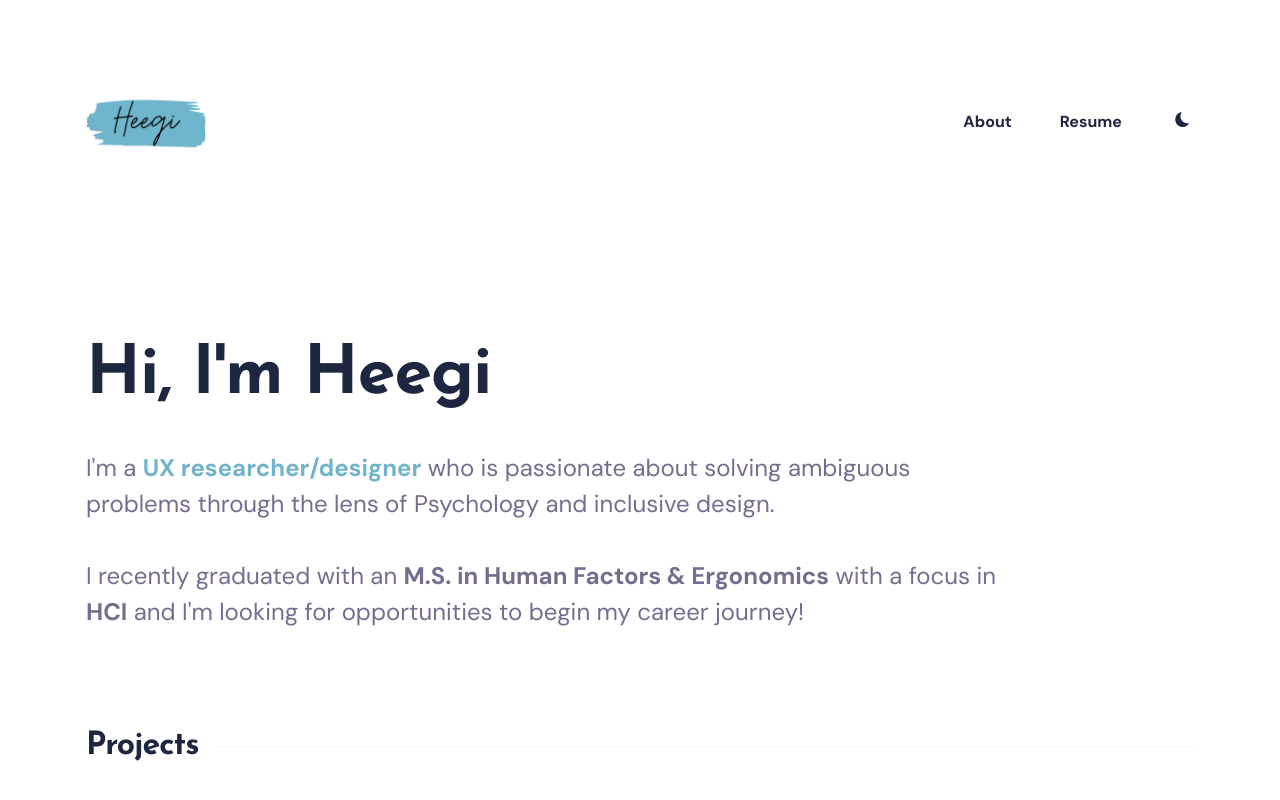
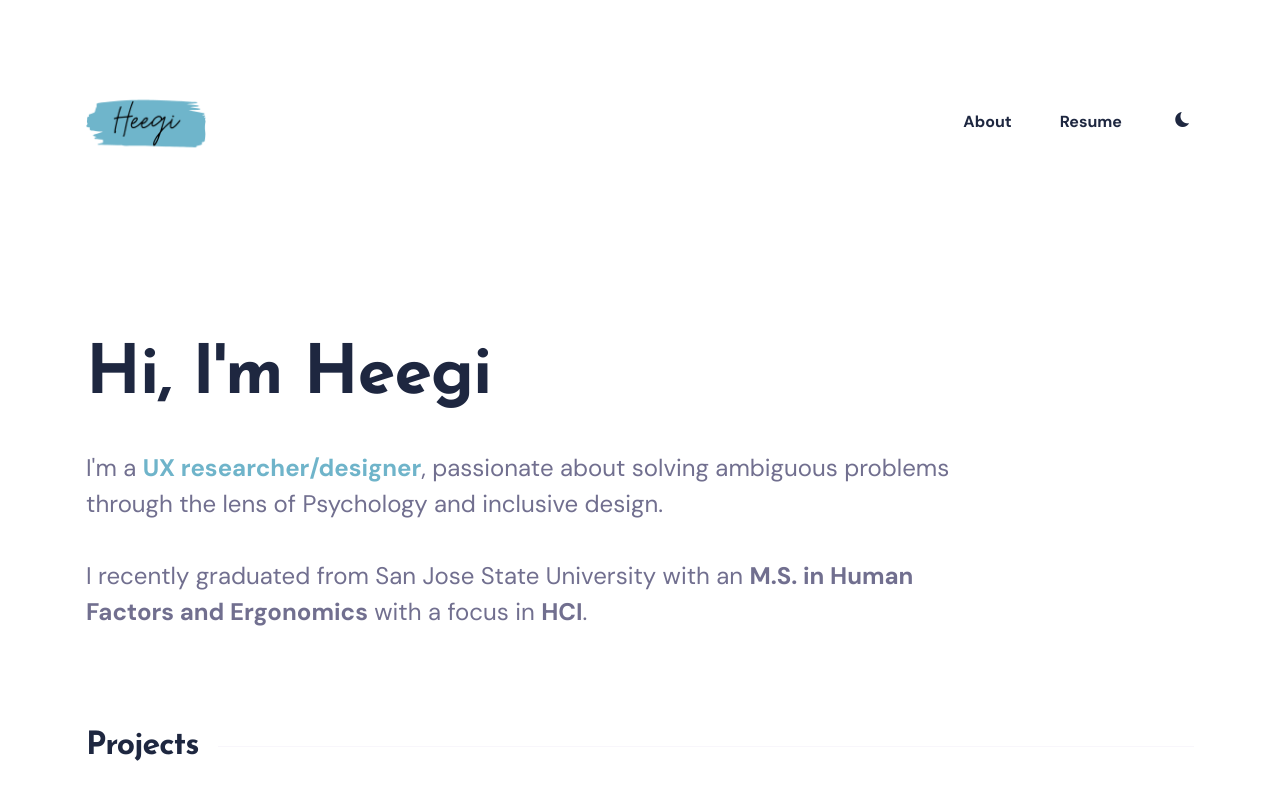
Before and after one commit to heegi/heegiyun.com, a Jekyll site: the page built from index.html, in a window 1280 px wide and 900 px high, cut to the strip 0-803 px from the top of the window. Shown: the top 800 px of the strip. Built offline with Jekyll 4.4.1, drawn with Linux system fonts in a browser that asks for light colours; nearby versions of some CDN libraries.

Commit message:
Edited intro

```diff
--- a/_data/settings.yml
+++ b/_data/settings.yml
@@ -20,7 +20,7 @@ menu__settings:
 # Hero Settings
 hero:
   hero__title: Hi, I'm Heegi
-  hero__description: I'm a <b style="color:#6fb4ca">UX researcher/designer</b> who is passionate about solving ambiguous problems through the lens of Psychology and inclusive design.<br><br>I recently graduated with an <b>M.S. in Human Factors & Ergonomics</b> with a focus in <b>HCI</b> and I'm looking for opportunities to begin my career journey!
+  hero__description: I'm a <b style="color:#6fb4ca">UX researcher/designer</b>, passionate about solving ambiguous problems through the lens of Psychology and inclusive design.<br><br>I recently graduated from San Jose State University with an <b>M.S. in Human Factors and Ergonomics</b> with a focus in <b>HCI</b>.
 
 
 #-------------------------------
```
